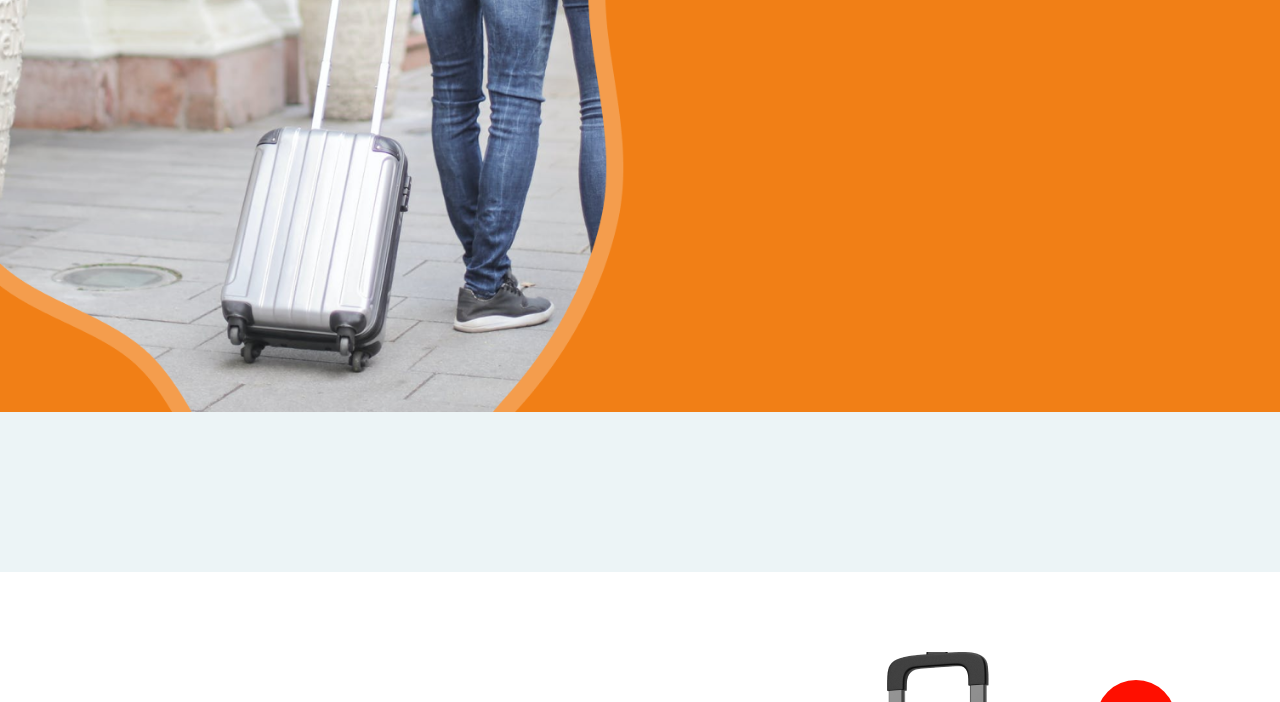
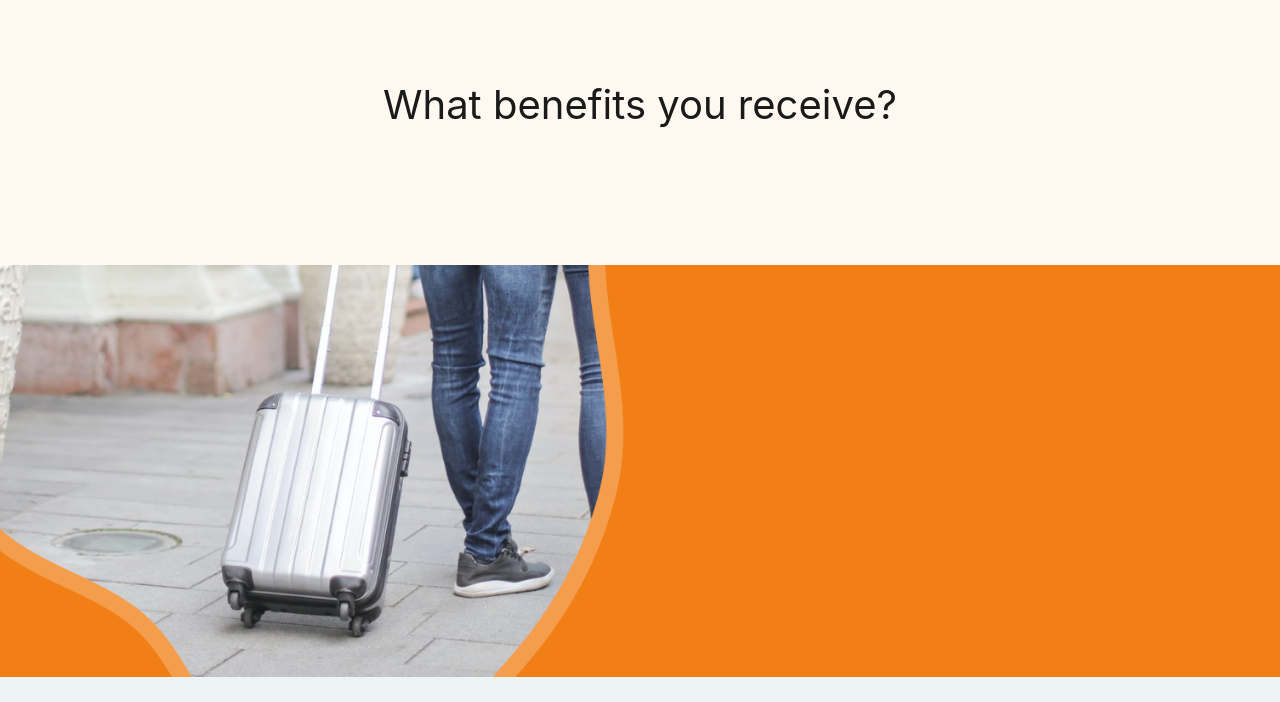
Before and after one commit to trantoi99/Caxe, a website: page app/Index.html in a window 1280 px wide. Shown: the top 702 px of the page. Drawn offline with nearby package versions, Linux system fonts and the light colour scheme; some icons are missing.

Commit message:
no message

```diff
--- a/app/Index.html
+++ b/app/Index.html
@@ -47,7 +47,24 @@
 </head>
 
 <body>
-    <section class="benefits"></section>
+    <section class="benefits">
+        <div class="container">
+            <div class="benefits__title padding-bottom-56">
+                What benefits you receive?
+            </div>
+            <div class="row">
+                <div class="col-md-4">
+
+                </div>
+                <div class="col-md-4">
+
+                </div>
+                <div class="col-md-4">
+
+                </div>
+            </div>
+        </div>
+    </section>
     <section class="banner">
         <div class="banner-flex">
             <div class="banner-col-left">
--- a/app/scss/style.scss
+++ b/app/scss/style.scss
@@ -73,8 +73,28 @@ p {
     padding-top: 40px;
 }
 
+.padding-bottom-56 {
+    padding-bottom: 56px;
+}
+
 a:hover {
     text-decoration: none;
+}
+
+.benefits {
+    background-color: #fff8f1;
+    padding-top: 80px;
+    padding-bottom: 80px;
+    .benefits__title {
+        font-size: 40px;
+        font-weight: normal;
+        font-stretch: normal;
+        font-style: normal;
+        line-height: normal;
+        letter-spacing: normal;
+        text-align: center;
+        color: #1a1a1a;
+    }
 }
 
 .banner {
```
Also changed, not shown: app/css/style.css, app/scss/style.css (added), 1 other file.
